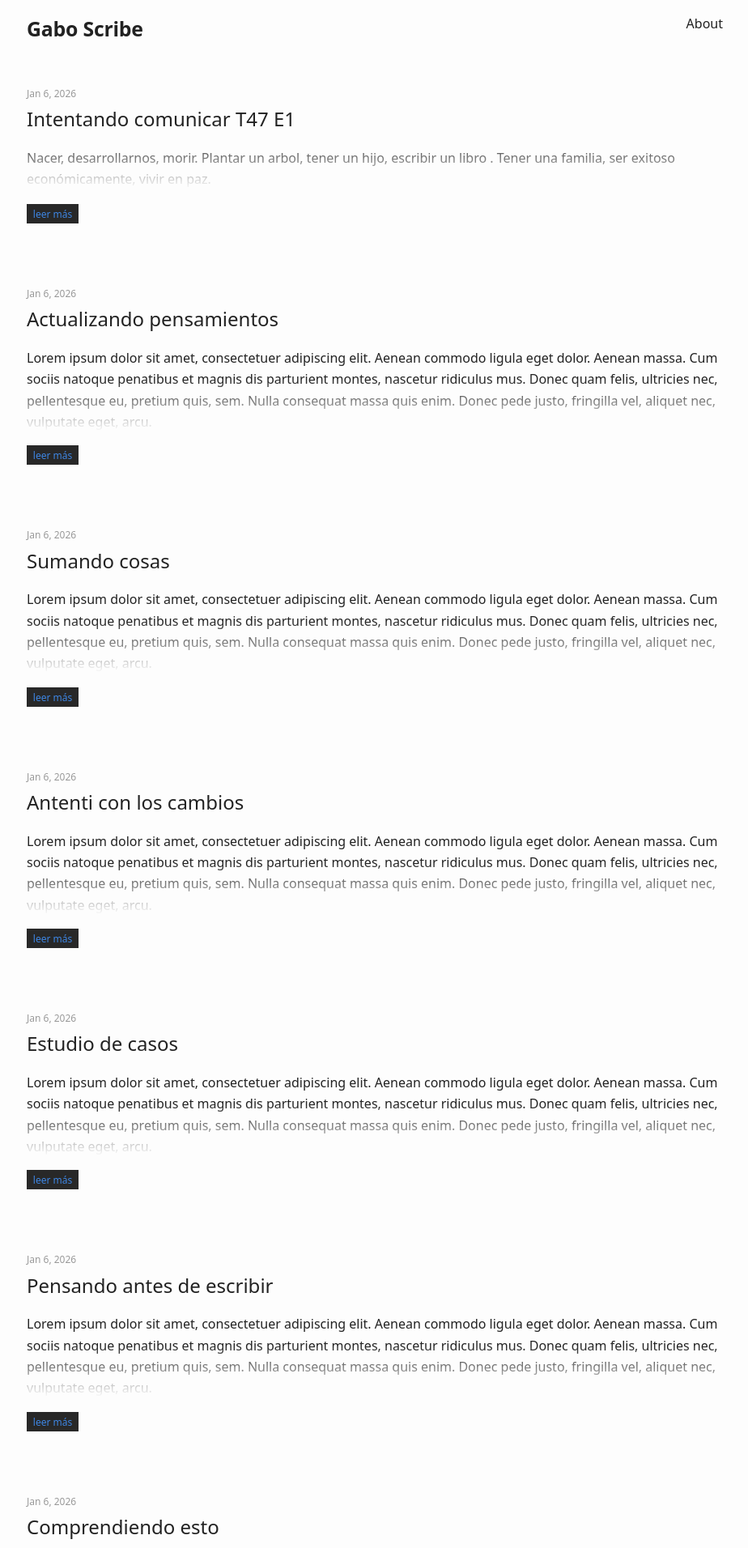
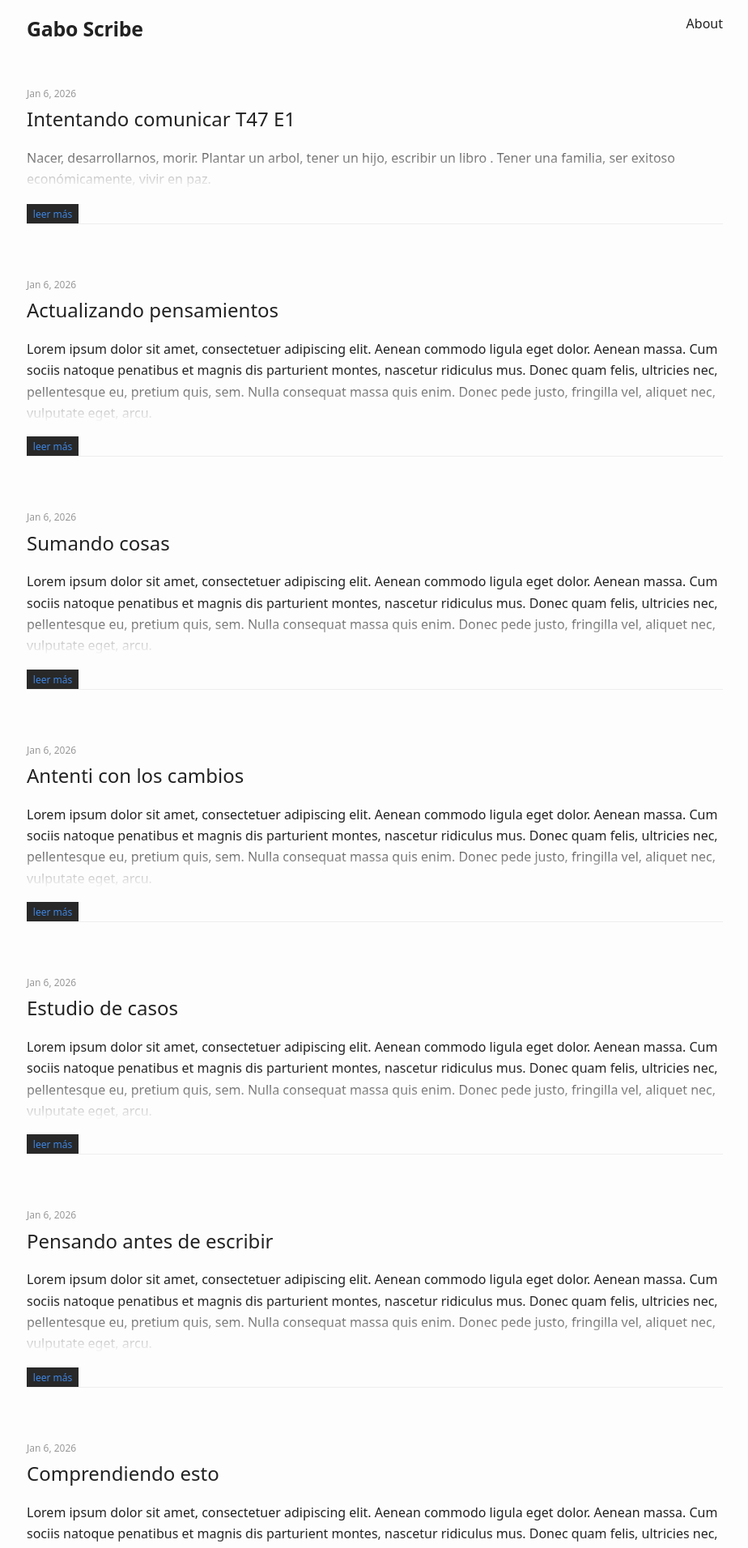
Before and after one commit to gsplay/blog, a Jekyll site: the page built from index.markdown, in a window 1280 px wide. Shown: the top 1912 px of the page at 81% size, without its empty margins (177-1101 px from the left). Built offline with Jekyll 4.4.1, drawn with Linux system fonts in a browser that asks for light colours.

Commit message:
Revert "detalles"
This reverts commit b6044d28d34ccf3258a19349da71dfcccbc38144.

```diff
--- a/_sass/minima/_layout.scss
+++ b/_sass/minima/_layout.scss
@@ -196,7 +196,7 @@ _sass/minima/_layout.scss
   list-style: none;
 
   > li {
-    margin-bottom: 0;
+    margin-bottom: $spacing-unit * 2;
   }
 }
 
@@ -270,7 +270,7 @@ _sass/minima/_layout.scss
 }
 
 .post-list > li {
-  margin-bottom: $spacing-unit * 2.4;
+  border-bottom: 1px solid rgba(0, 0, 0, 0.06);
 }
 
 
```
